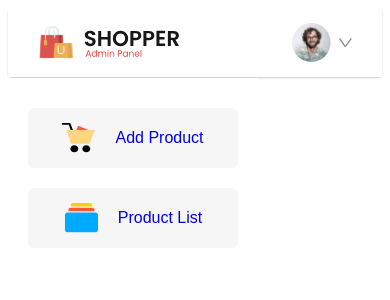
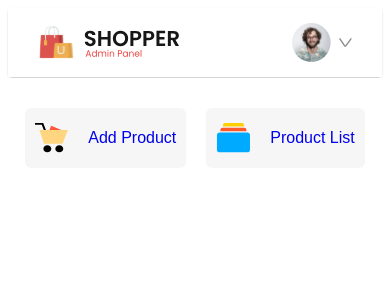
Before and after one commit to PraneethBunny123/MERN-Cart, a React (Vite) app in the folder admin/: page / in a window 390 px wide. Shown: the top 300 px of the page. Built offline with nearby package versions, Linux system fonts and the light colour scheme.

Commit message:
added media queries

```diff
--- a/admin/src/components/Sidebar/Sidebar.css
+++ b/admin/src/components/Sidebar/Sidebar.css
@@ -20,3 +20,17 @@
     gap: 20px;
     cursor: pointer;
 }
+
+@media(max-width: 800px) {
+    .sidebar {
+        padding: 30px 0px;
+        flex-direction: row;
+        width: 100%;
+        max-width: none;
+        height: auto;
+        justify-content: center;
+    }
+    .sidebar-item {
+        margin: 0;
+    }
+}
```
